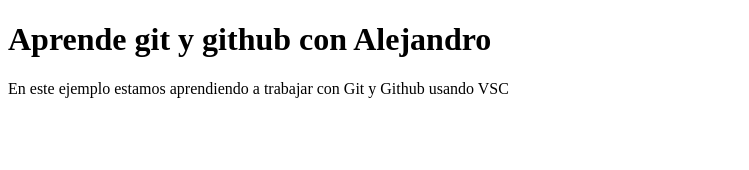
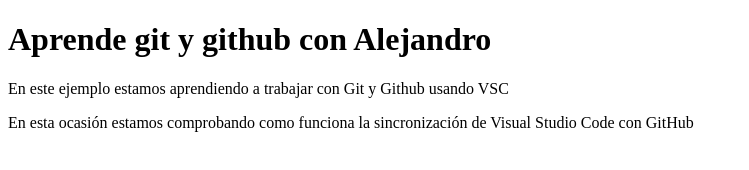
Before and after one commit to alejandromg73/miproyectoweb, a plain HTML site: page index.html in a window 1280 px wide. Shown: the whole page, without its empty margins (0-749 px from the left). Drawn offline with Linux system fonts and the light colour scheme.

Commit message:
añadido segundo párrafo a index.html

```diff
--- a/index.html
+++ b/index.html
@@ -10,5 +10,6 @@
 <body>
     <h1>Aprende git y github con Alejandro</h1>
     <p>En este ejemplo estamos aprendiendo a trabajar con Git y Github usando VSC</p>
+    <p>En esta ocasión estamos comprobando como funciona la sincronización de Visual Studio Code con GitHub</p>
 </body>
 </html>
```
